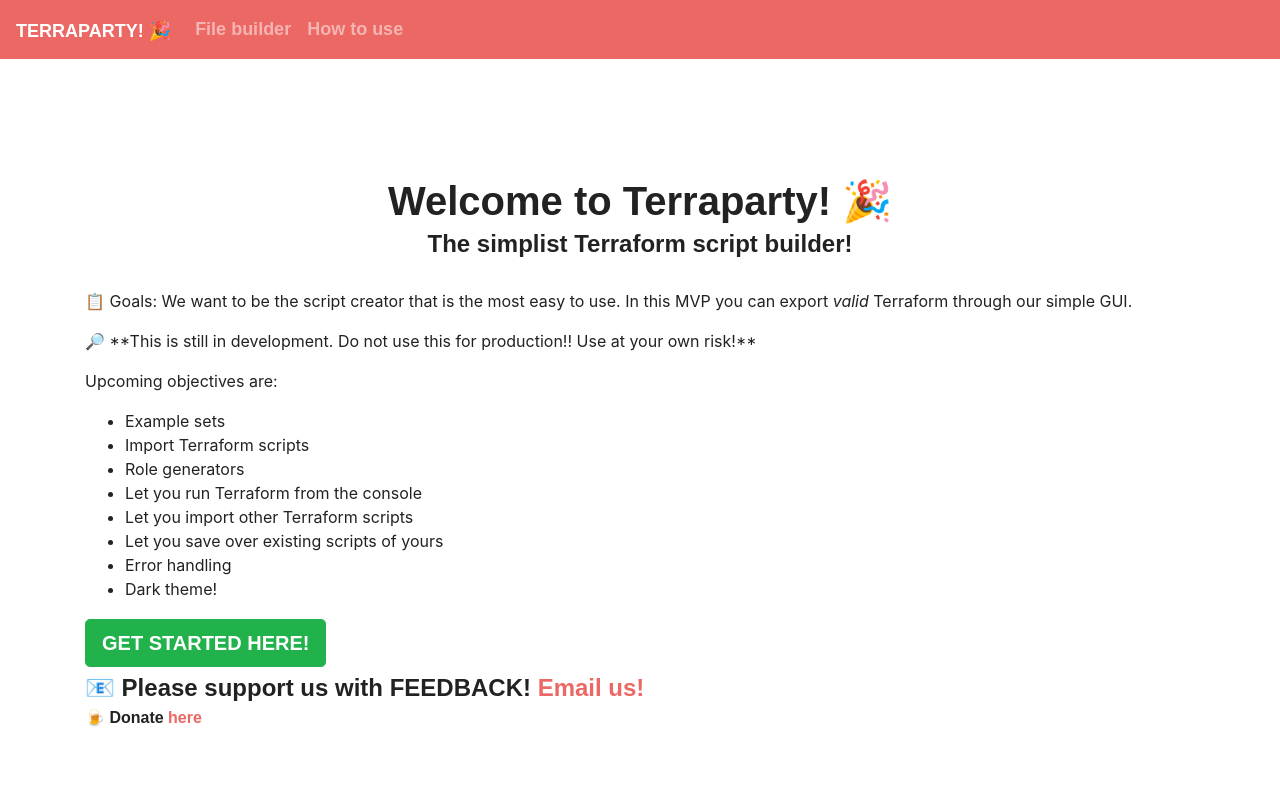
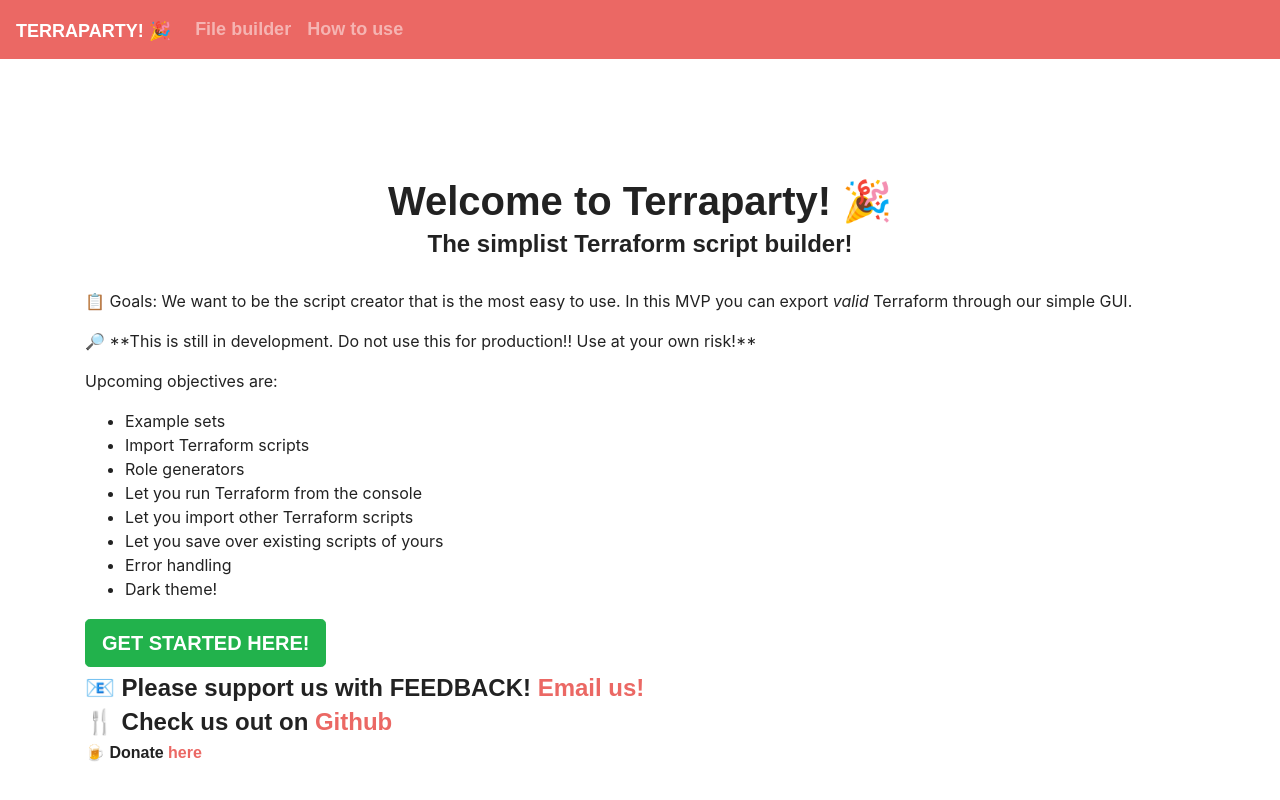
Before and after one commit to michaelbdavidson7/terraparty, an Angular app: page / in a window 1280 px wide. Built offline with nearby package versions, Linux system fonts and the light colour scheme; a web font is replaced by a local one.

Commit message:
Added github link

```diff
--- a/apps/myapp/src/app/homepage/homepage.component.html
+++ b/apps/myapp/src/app/homepage/homepage.component.html
@@ -26,5 +26,6 @@
     <a routerLink="/filebuilder" routerLinkActive="active"><button class="btn btn-lg btn-success">GET STARTED HERE!</button></a>
   </h1>
   <h4>📧 Please support us with FEEDBACK! <a href="mailto:michaelbdavidson8@gmail.com">Email us!</a></h4>
+  <h4>🍴 Check us out on <a href="https://github.com/michaelbdavidson7/terraparty">Github</a></h4>
   <h6>🍺 Donate <a href="https://www.paypal.me/michaelbdavidson8">here</a></h6>
 </div>
```
